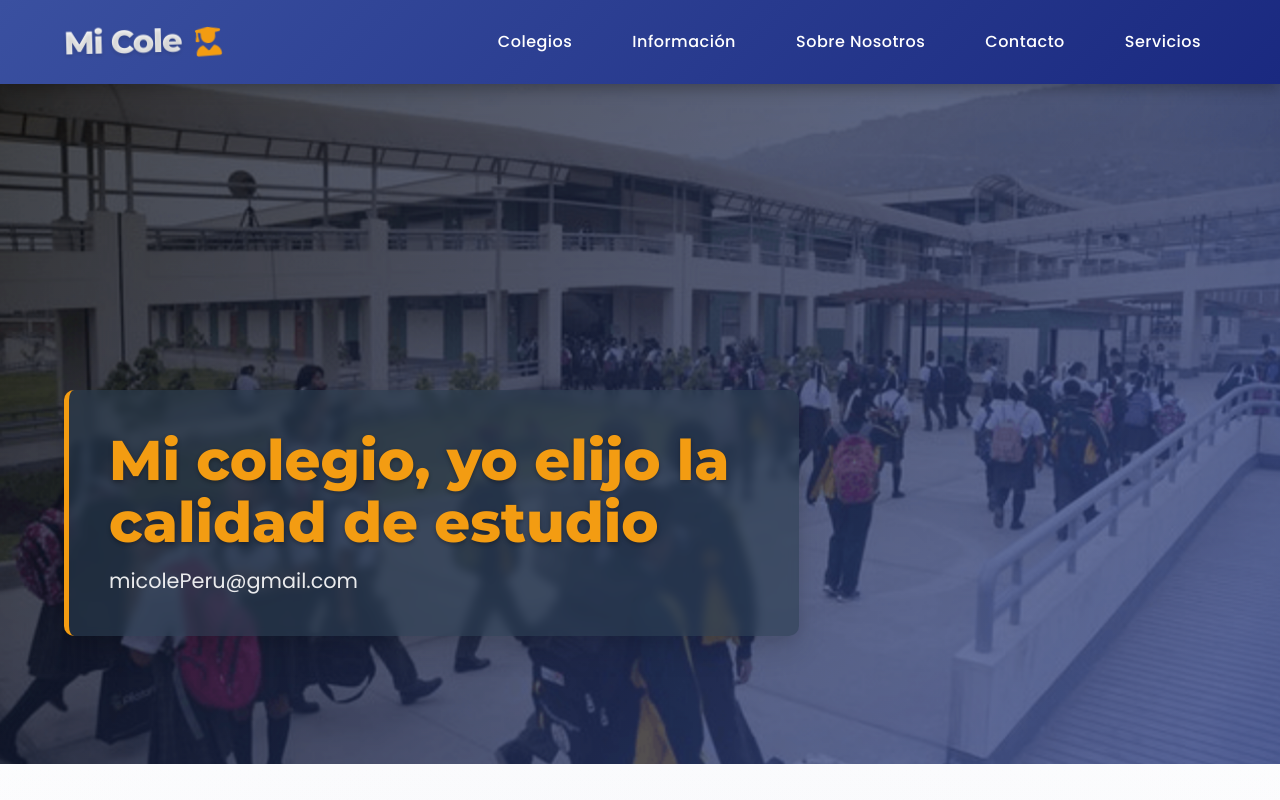
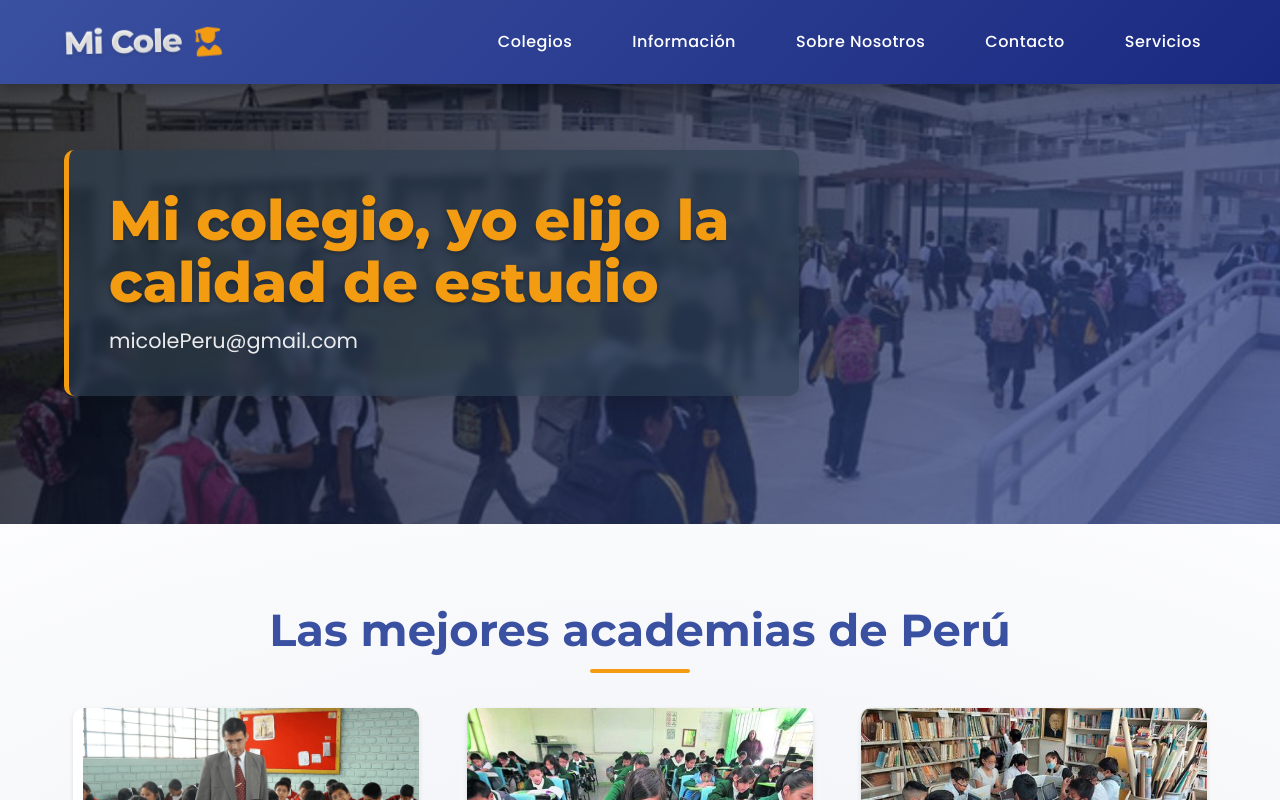
Before and after one commit to PGCQ/micoleideal, a React (Vite) app: page / in a window 1280 px wide. Shown: the top 800 px of the page. Built offline with nearby package versions, Linux system fonts and the light colour scheme.

Commit message:
achicando el banner

```diff
--- a/src/components/header/styles.scss
+++ b/src/components/header/styles.scss
@@ -111,7 +111,7 @@
 .contenido-seccion {
     position: relative;
     color: white;
-    height: 85vh;
+    height: 55vh;
     display: flex;
     align-items: flex-end;
     overflow: hidden;
```
